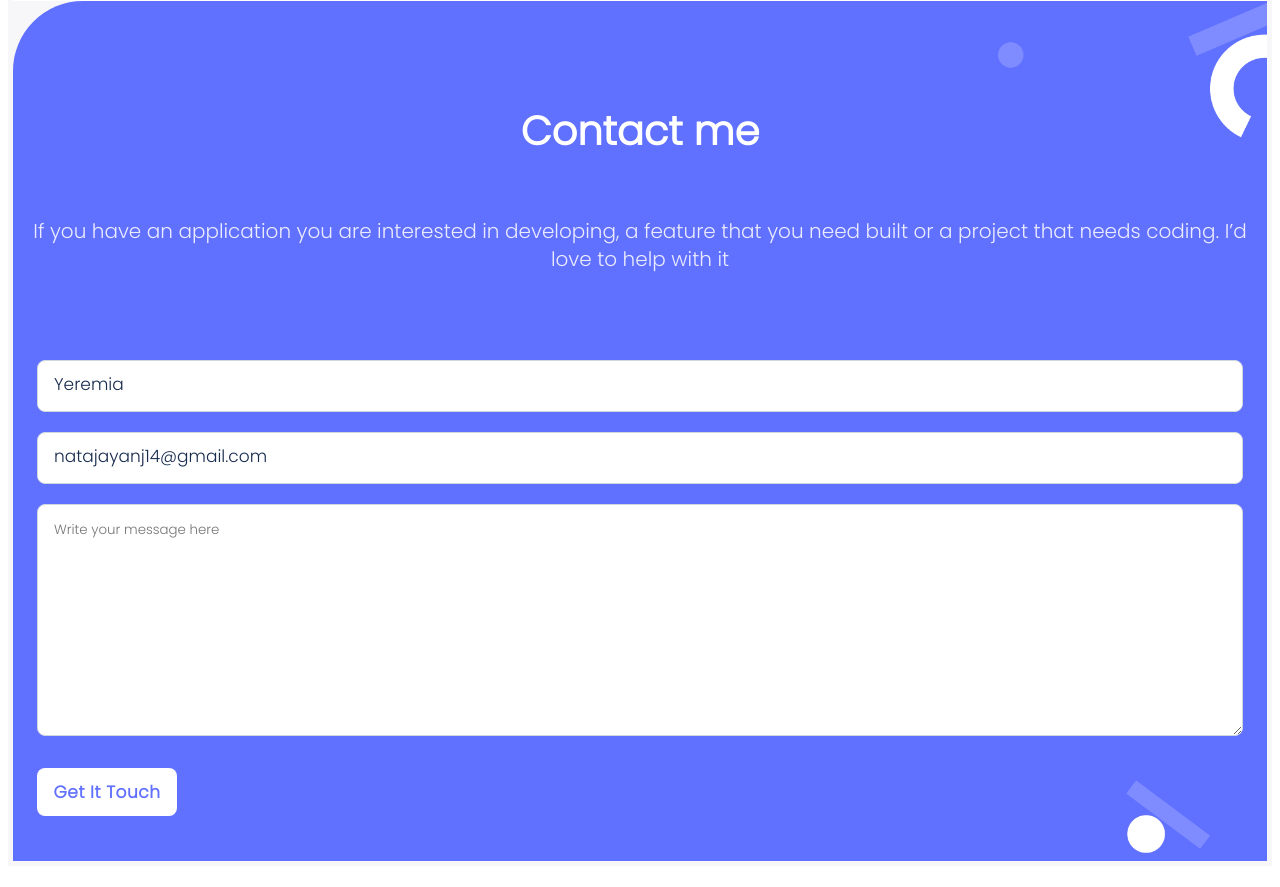
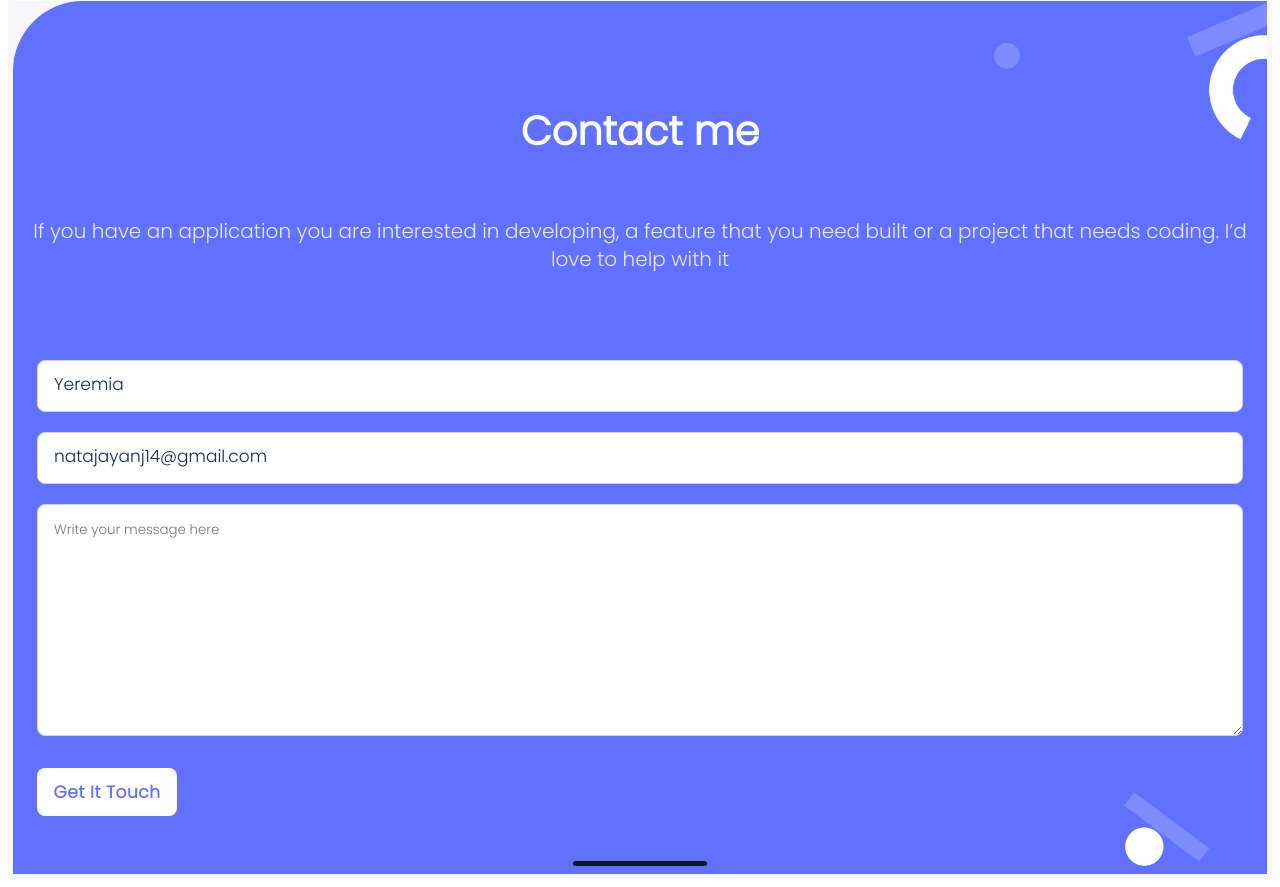
Before and after one commit to GutemaG/Portfolio, a website: page index.html in a window 1280 px wide. Shown: the part 4005-4892 px from the top of the page. Drawn offline with Linux system fonts and the light colour scheme.

Commit message:
Add footer indicator

```diff
--- a/index.html
+++ b/index.html
@@ -320,6 +320,8 @@
           ></textarea>
           <button type="submit" class="submit-btn btn">Get It Touch</button>
         </form>
+
+        <div class="footer-indicator"></div>
       </section>
     </section>
   </body>
--- a/style.css
+++ b/style.css
@@ -468,3 +468,10 @@
   font-size: 17px;
   line-height: 24px;
 }
+
+.footer-indicator {
+  width: 134px;
+  border-top: 5px solid #0d151e;
+  border-radius: 10px;
+  margin-bottom: 8px;
+}
```
